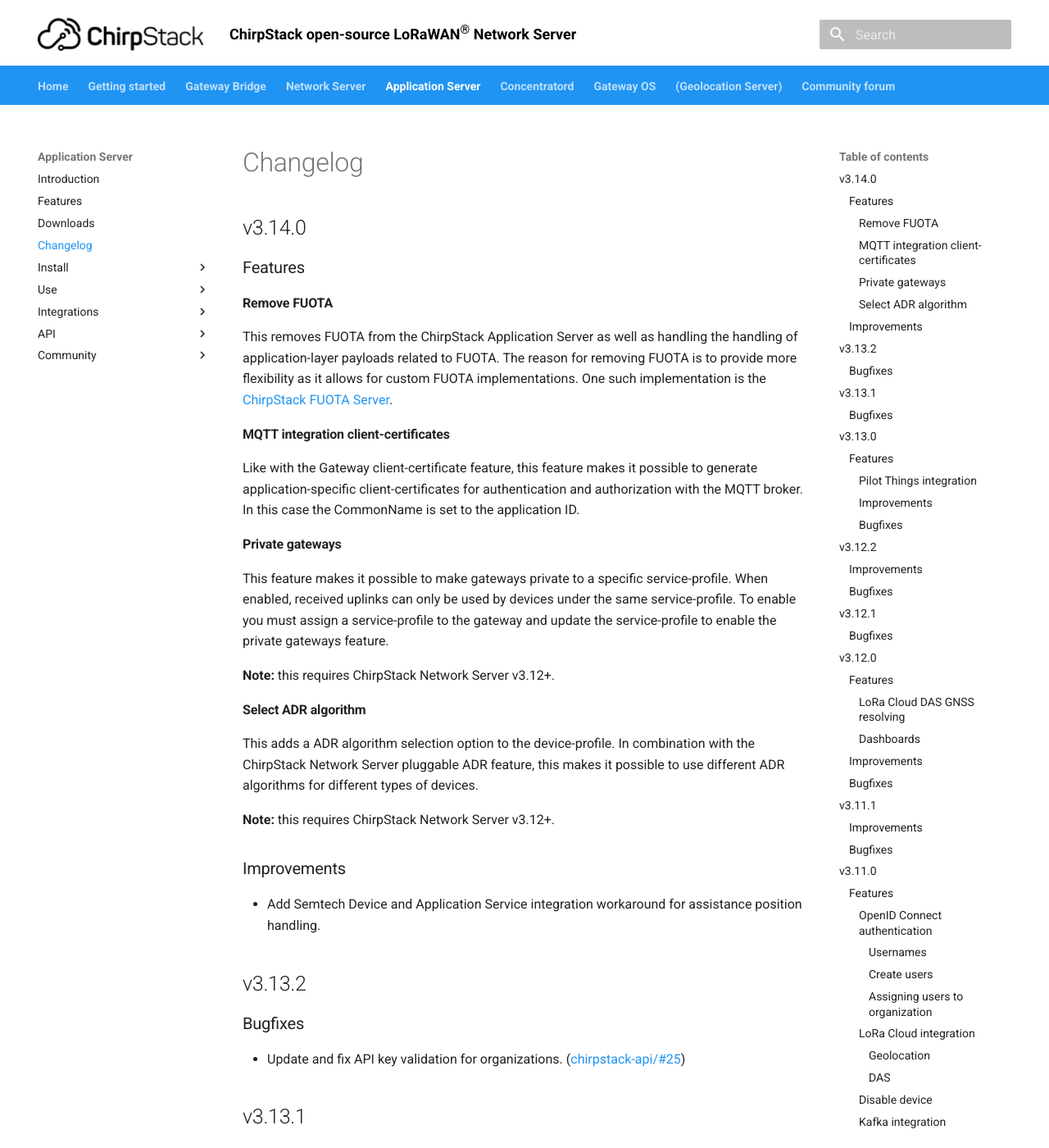
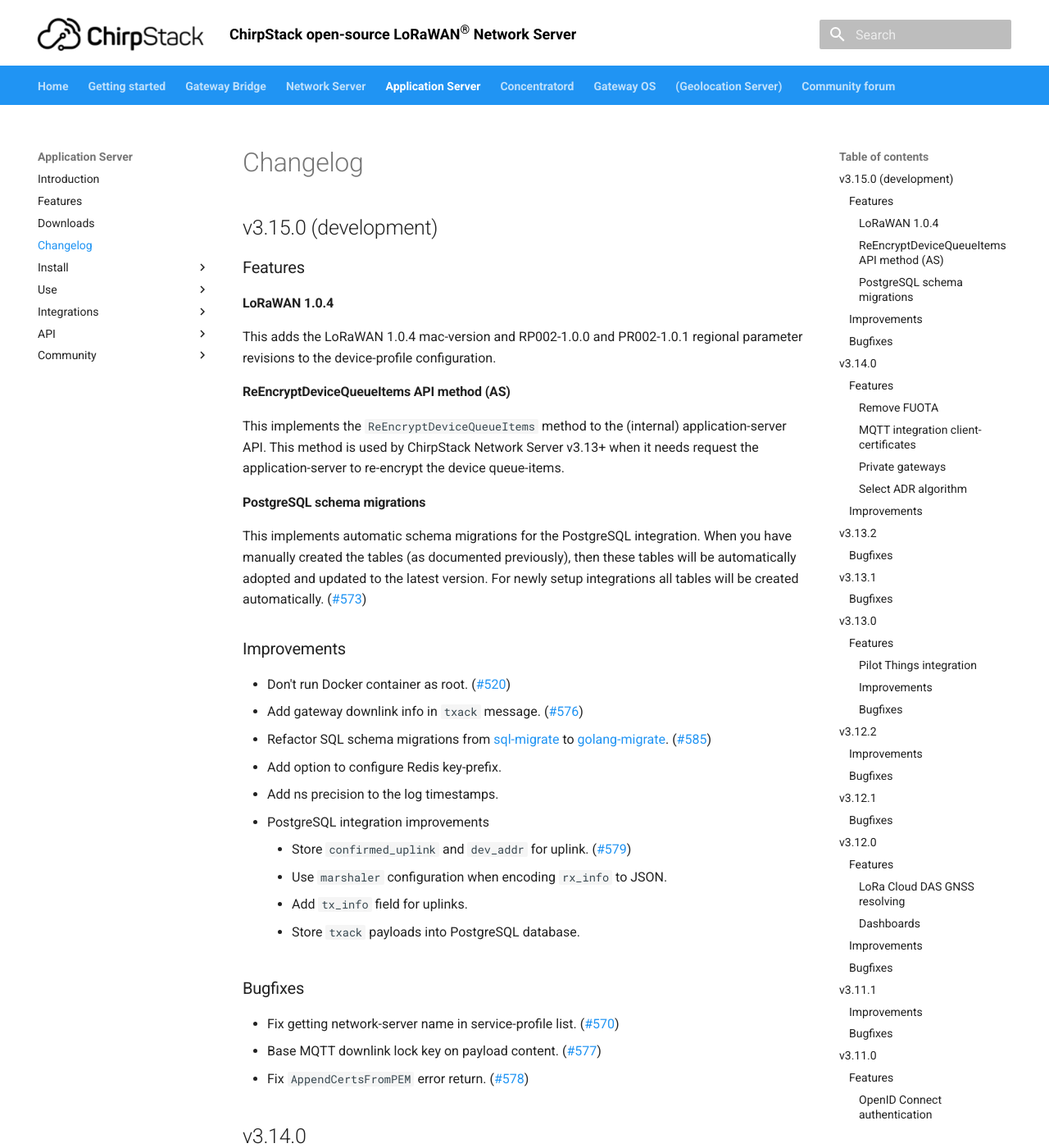
Before and after one commit to brocaar/chirpstack-docs, an MkDocs documentation site: the page built from docs/application-server/changelog.md, in a window 1280 px wide and 1400 px high. Shown: the whole window at 82% size. Built offline with MkDocs 1.6.1 and Material for MkDocs 9.7.7, drawn with Linux system fonts in a browser that asks for light colours.

Commit message:
Update ChirpStack Application Server changelog.

```diff
--- a/docs/application-server/changelog.md
+++ b/docs/application-server/changelog.md
@@ -3,6 +3,47 @@
 ---
 
 # Changelog
+
+## v3.15.0 (development)
+
+### Features
+
+#### LoRaWAN 1.0.4
+
+This adds the LoRaWAN 1.0.4 mac-version and RP002-1.0.0 and PR002-1.0.1 regional
+parameter revisions to the device-profile configuration.
+
+#### ReEncryptDeviceQueueItems API method (AS)
+
+This implements the `ReEncryptDeviceQueueItems` method to the (internal)
+application-server API. This method is used by ChirpStack Network Server v3.13+
+when it needs request the application-server to re-encrypt the device queue-items.
+
+#### PostgreSQL schema migrations
+
+This implements automatic schema migrations for the PostgreSQL integration.
+When you have manually created the tables (as documented previously), then
+these tables will be automatically adopted and updated to the latest version.
+For newly setup integrations all tables will be created automatically. ([#573](https://github.com/brocaar/chirpstack-application-server/pull/573))
+
+### Improvements
+
+* Don't run Docker container as root. ([#520](https://github.com/brocaar/chirpstack-application-server/pull/569))
+* Add gateway downlink info in `txack` message. ([#576](https://github.com/brocaar/chirpstack-application-server/pull/576))
+* Refactor SQL schema migrations from [sql-migrate](https://github.com/rubenv/sql-migrate) to [golang-migrate](https://github.com/golang-migrate/migrate). ([#585](https://github.com/brocaar/chirpstack-application-server/pull/585))
+* Add option to configure Redis key-prefix.
+* Add ns precision to the log timestamps.
+* PostgreSQL integration improvements
+	* Store `confirmed_uplink` and `dev_addr` for uplink. ([#579](https://github.com/brocaar/chirpstack-application-server/pull/579))
+	* Use `marshaler` configuration when encoding `rx_info` to JSON.
+	* Add `tx_info` field for uplinks.
+	* Store `txack` payloads into PostgreSQL database.
+
+### Bugfixes
+
+* Fix getting network-server name in service-profile list. ([#570](https://github.com/brocaar/chirpstack-application-server/pull/570))
+* Base MQTT downlink lock key on payload content. ([#577](https://github.com/brocaar/chirpstack-application-server/pull/577))
+* Fix `AppendCertsFromPEM` error return. ([#578](https://github.com/brocaar/chirpstack-application-server/issues/578))
 
 ## v3.14.0
 
```
